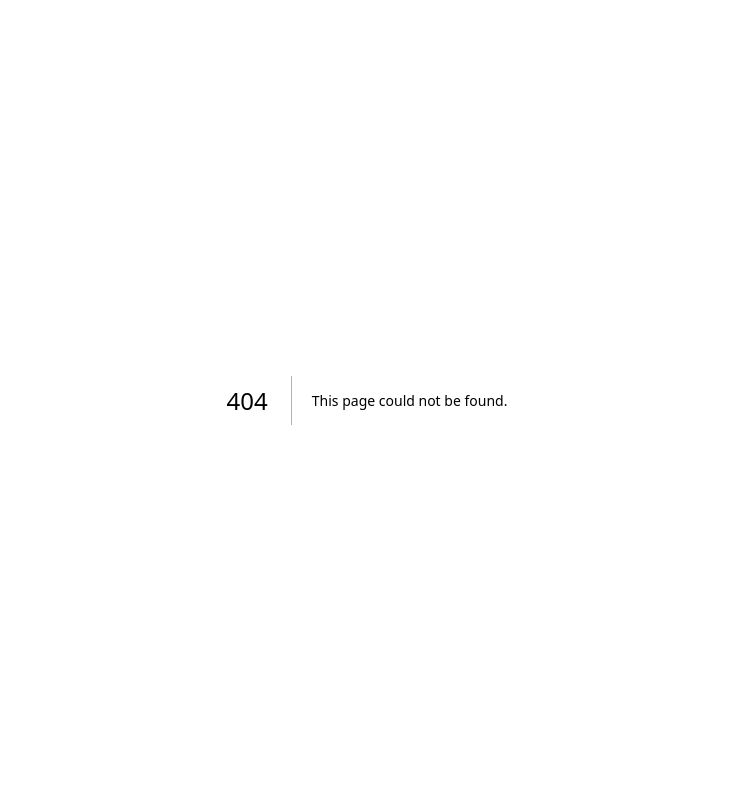
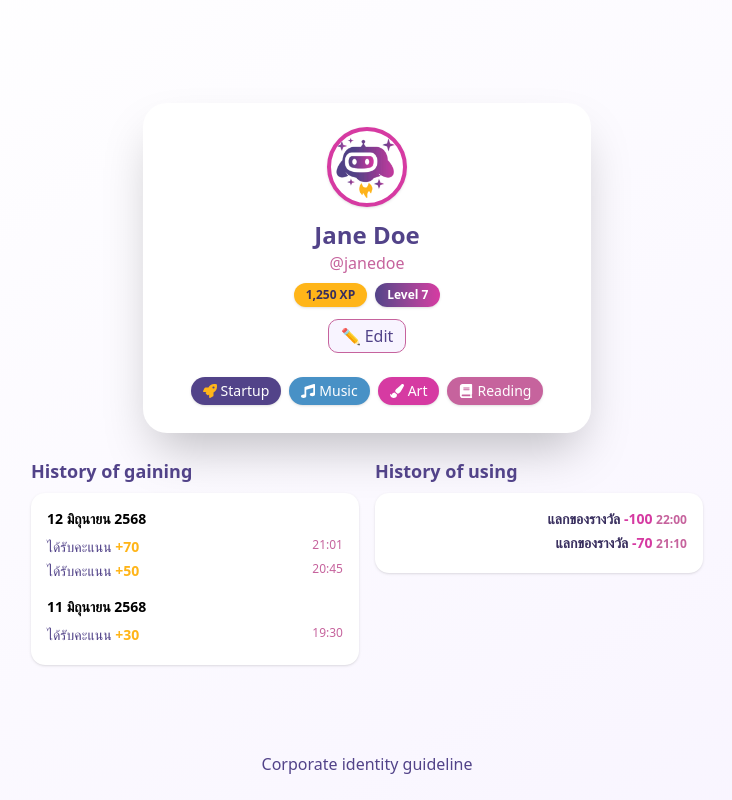
Before and after one commit to Rabbit-Start-x-TTTA/rocket-xp-frontend, a Next.js app: page /profile in a window 1280 px wide. Before the commit this address had no page. Shown: the whole page, without its empty margins (273-1005 px from the left). Built offline with nearby package versions, Linux system fonts and the light colour scheme.

Commit message:
init profile page

```diff
--- a/package.json
+++ b/package.json
@@ -16,6 +16,7 @@
     "next-auth": "^4.24.11",
     "react": "^19.0.0",
     "react-dom": "^19.0.0",
+    "react-icons": "^5.5.0",
     "tailwind-merge": "^3.3.1"
   },
   "devDependencies": {
--- a/src/app/page.tsx
+++ b/src/app/page.tsx
@@ -1,4 +1,3 @@
-import Link from "next/link"
 import Image from "next/image"
 
 export default function Home() {
--- /dev/null
+++ b/src/app/profile/page.tsx
@@ -0,0 +1,56 @@
+import Image from "next/image";
+import { FaRocket, FaMusic, FaPaintBrush, FaBook } from "react-icons/fa";
+
+export default function ProfilePage() {
+  return (
+    <div className="min-h-screen flex flex-col justify-between bg-gradient-to-br from-[#fff] to-[#F8F4FF] font-prompt">
+      <div className="flex flex-col items-center justify-center flex-1 pt-8 pb-4 px-2">
+        {/* Profile Header */}
+        <div className="w-full max-w-md bg-white rounded-3xl shadow-2xl p-6 flex flex-col items-center mb-6">
+          <div className="flex flex-col items-center w-full mb-4">
+            <Image src="/logo.png" alt="Profile Logo" width={80} height={80} className="rounded-full border-4 border-[#D63AA2] bg-white shadow" />
+            <div className="text-2xl font-bold text-[#524389] mt-3">Jane Doe</div>
+            <div className="text-base text-[#C6639D]">@janedoe</div>
+            <div className="flex gap-2 mt-2">
+              <span className="bg-[#FFB519] text-[#382E5E] text-xs font-semibold px-3 py-1 rounded-full shadow">1,250 XP</span>
+              <span className="bg-gradient-to-r from-[#524389] to-[#D63AA2] text-white text-xs font-semibold px-3 py-1 rounded-full shadow">Level 7</span>
+            </div>
+            <button className="mt-3 text-[#524389] hover:text-[#D63AA2] text-base flex items-center gap-1 px-3 py-1 rounded-lg border border-[#C6639D] bg-[#F8F4FF] transition-colors">
+              <span role="img" aria-label="edit">✏️</span> Edit
+            </button>
+          </div>
+          {/* Interests as badges */}
+          <div className="w-full flex flex-wrap gap-2 justify-center mt-2 mb-1">
+            <span className="flex items-center gap-1 px-3 py-1 rounded-full bg-[#524389] text-white text-sm font-medium shadow font-prompt"><FaRocket className="text-[#FFB519]" /> Startup</span>
+            <span className="flex items-center gap-1 px-3 py-1 rounded-full bg-[#4891C6] text-white text-sm font-medium shadow font-prompt"><FaMusic /> Music</span>
+            <span className="flex items-center gap-1 px-3 py-1 rounded-full bg-[#D63AA2] text-white text-sm font-medium shadow font-prompt"><FaPaintBrush /> Art</span>
+            <span className="flex items-center gap-1 px-3 py-1 rounded-full bg-[#C6639D] text-white text-sm font-medium shadow font-prompt"><FaBook /> Reading</span>
+          </div>
+        </div>
+        {/* History Section */}
+        <div className="w-full max-w-2xl grid grid-cols-1 md:grid-cols-2 gap-4">
+          <div>
+            <div className="text-lg font-semibold text-[#524389] mb-2">History of gaining</div>
+            <div className="bg-white rounded-xl shadow p-4 text-sm">
+              <div className="font-bold text-black mb-2">12 มิถุนายน 2568</div>
+              <div className="text-[#524389] mb-1">ได้รับคะแนน <span className="text-[#FFB519] font-bold">+70</span> <span className="float-right text-xs text-[#C6639D]">21:01</span></div>
+              <div className="text-[#524389] mb-1">ได้รับคะแนน <span className="text-[#FFB519] font-bold">+50</span> <span className="float-right text-xs text-[#C6639D]">20:45</span></div>
+              <div className="font-bold text-black mt-4 mb-2">11 มิถุนายน 2568</div>
+              <div className="text-[#524389] mb-1">ได้รับคะแนน <span className="text-[#FFB519] font-bold">+30</span> <span className="float-right text-xs text-[#C6639D]">19:30</span></div>
+            </div>
+          </div>
+          <div>
+            <div className="text-lg font-semibold text-[#524389] mb-2">History of using</div>
+            <div className="bg-white rounded-xl shadow p-4 text-sm flex flex-col items-end">
+              <div className="font-bold text-[#382E5E] mb-1">แลกของรางวัล <span className="text-[#D63AA2]">-100</span> <span className="text-xs text-[#C6639D]">22:00</span></div>
+              <div className="font-bold text-[#382E5E] mb-1">แลกของรางวัล <span className="text-[#D63AA2]">-70</span> <span className="text-xs text-[#C6639D]">21:10</span></div>
+            </div>
+          </div>
+        </div>
+      </div>
+      <div className="w-full flex justify-center pb-6">
+        <span className="text-base text-[#524389]">Corporate identity guideline</span>
+      </div>
+    </div>
+  );
+}
```
Also changed, not shown: 1 other file (tests, documents, lock files or other folders).
